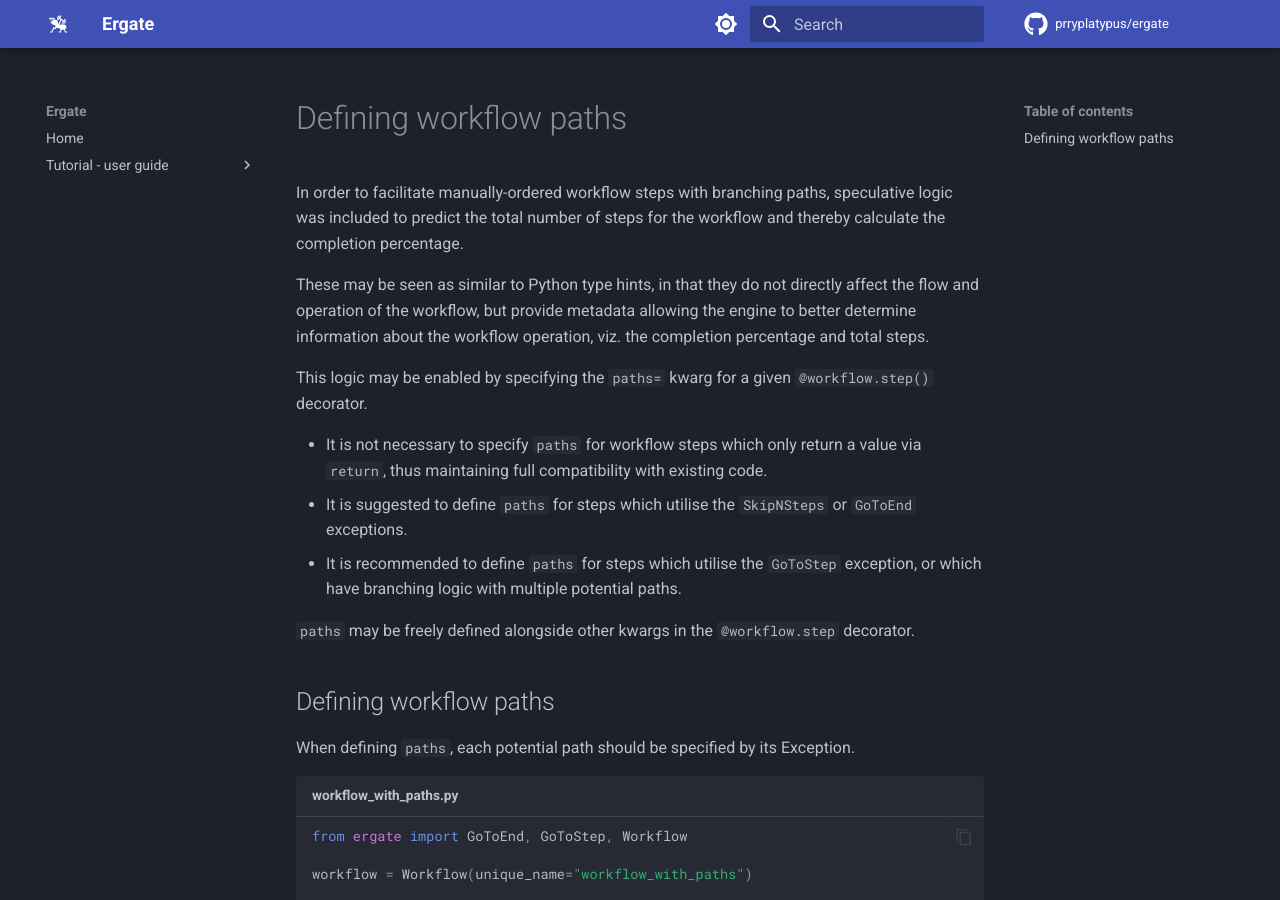
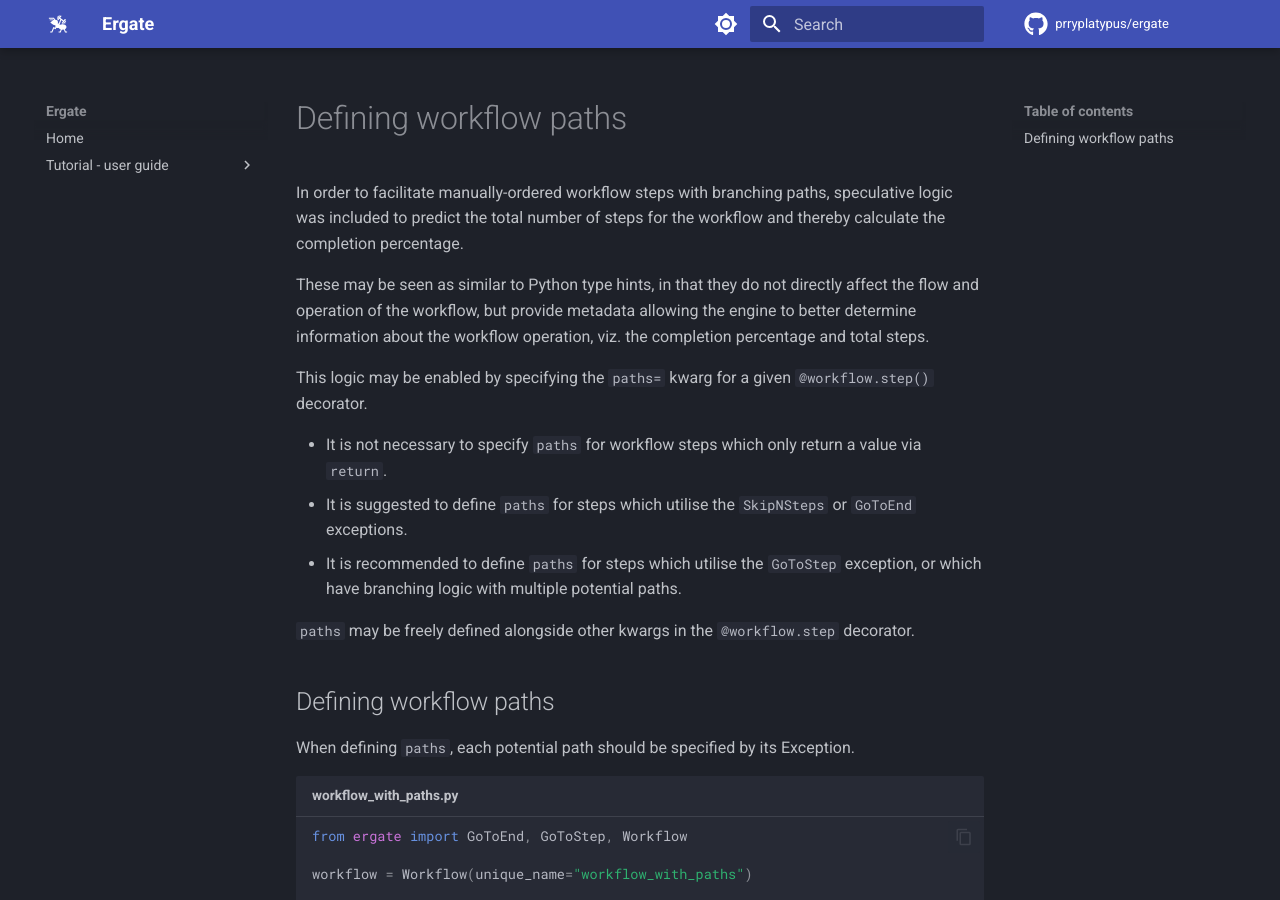
Before and after one commit to prryplatypus/ergate, an MkDocs documentation site: the page built from docs/docs/basics/defining-workflow-path-hints.md, in a window 1280 px wide and 900 px high. Built offline with MkDocs 1.6.1 and Material for MkDocs 9.7.7, drawn with Linux system fonts in a browser that asks for light colours; comment, search, counter and statistics services are not loaded.

Commit message:
Update docs/docs/basics/defining-workflow-path-hints.md
Co-authored-by: Néstor Pérez <25409753+prryplatypus@users.noreply.github.com>

```diff
--- a/docs/docs/basics/defining-workflow-path-hints.md
+++ b/docs/docs/basics/defining-workflow-path-hints.md
@@ -9,7 +9,7 @@ completion percentage and total steps.
 
 This logic may be enabled by specifying the `paths=` kwarg for a given `@workflow.step()` decorator.
 
-* It is not necessary to specify `paths` for workflow steps which only return a value via `return`, thus maintaining full compatibility with existing code.
+* It is not necessary to specify `paths` for workflow steps which only return a value via `return`.
 * It is suggested to define `paths` for steps which utilise the `SkipNSteps` or `GoToEnd` exceptions.
 * It is recommended to define `paths` for steps which utilise the `GoToStep` exception, or which have branching logic with multiple potential paths.
 
```
